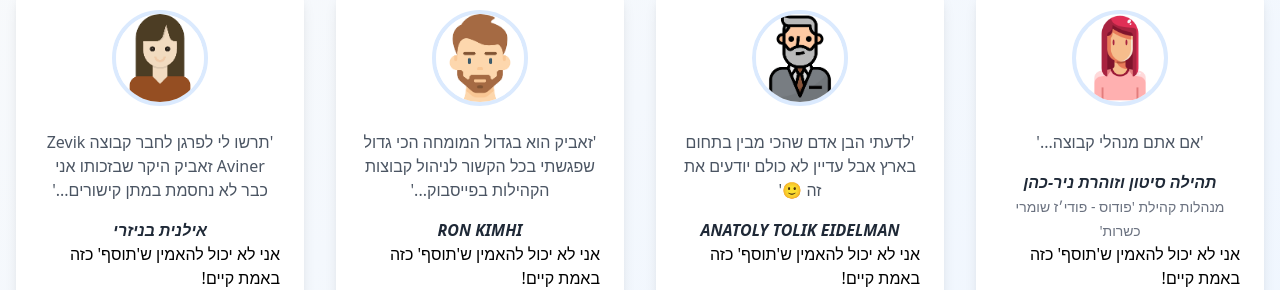
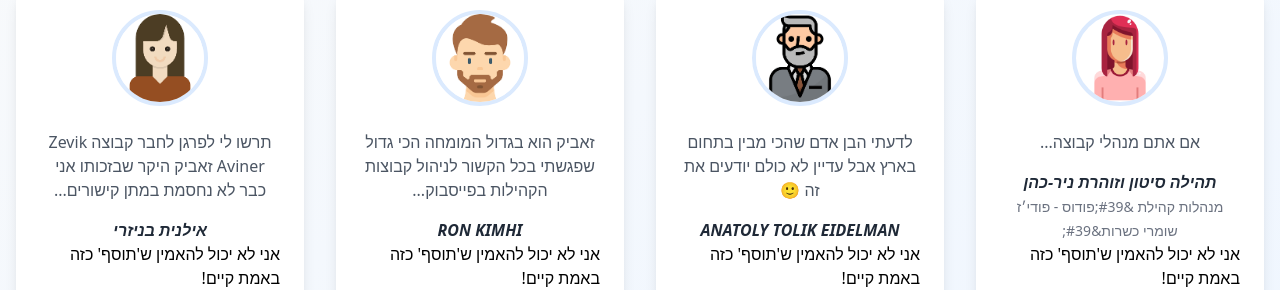
Before and after one commit to Zevik/ZeviksTools, a Next.js app: page / in a window 1280 px wide. Shown: the part 2860-3150 px from the top of the page. Built offline with nearby package versions, Linux system fonts and the light colour scheme.

Commit message:
עדכוני קוד ותיקוני באגים

```diff
--- a/components/Hero.tsx
+++ b/components/Hero.tsx
@@ -34,5 +34,5 @@ export default function Hero() {
         </div>
       </div>
     </section>
-  )
+  );
 }
--- a/components/Testimonials.tsx
+++ b/components/Testimonials.tsx
@@ -1,7 +1,9 @@
+import Image from 'next/image';
+
 const testimonials = [
   {
     name: 'תהילה סיטון וזוהרת ניר-כהן',
-    role: 'מנהלות קהילת \'פודוס - פודי׳ז שומרי כשרות\'',
+    role: 'מנהלות קהילת &#39;פודוס - פודי׳ז שומרי כשרות&#39;',
     text: 'אם אתם מנהלי קבוצה...',
     image: '/images/תהילה.png'
   },
@@ -38,15 +40,17 @@ export default function Testimonials() {
             >
               <div className='relative mb-6'>
                 <div className='w-24 h-24 mx-auto rounded-full overflow-hidden border-4 border-blue-100'>
-                  <img
+                  <Image
                     src={testimonial.image}
                     alt={testimonial.name}
+                    width={96}
+                    height={96}
                     className='w-full h-full object-cover'
                   />
                 </div>
               </div>
               <blockquote className='text-gray-600 text-center mb-4'>
-                '{testimonial.text}'
+                {testimonial.text}
               </blockquote>
               <div className='text-center'>
                 <cite className='font-semibold text-gray-800 block'>
@@ -57,7 +61,7 @@ export default function Testimonials() {
                 )}
               </div>
               <p>
-                {`אני לא יכול להאמין ש\'תוסף\' כזה באמת קיים!`}
+                {'אני לא יכול להאמין ש\'תוסף\' כזה באמת קיים!'}
               </p>
             </div>
           ))}
--- a/components/ToolCard.tsx
+++ b/components/ToolCard.tsx
@@ -16,5 +16,5 @@ export default function ToolCard({ icon, title, description }: ToolCardProps) {
         </button>;
       </div>
     </div>
-  )
+  );
 }
--- a/components/Tools.tsx
+++ b/components/Tools.tsx
@@ -67,5 +67,5 @@ export default function Tools() {
         </div>
       </div>
     </section>
-  )
+  );
 }
--- a/components/VideoPlayer.tsx
+++ b/components/VideoPlayer.tsx
@@ -19,5 +19,5 @@ export default function VideoPlayer({ videoId }: VideoPlayerProps) {
       {/* Loading Overlay */}
       <div className="absolute inset-0 bg-gradient-to-br from-indigo-600/20 to-purple-600/20 pointer-events-none" />
     </div>
-  )
+  );
 }
```
